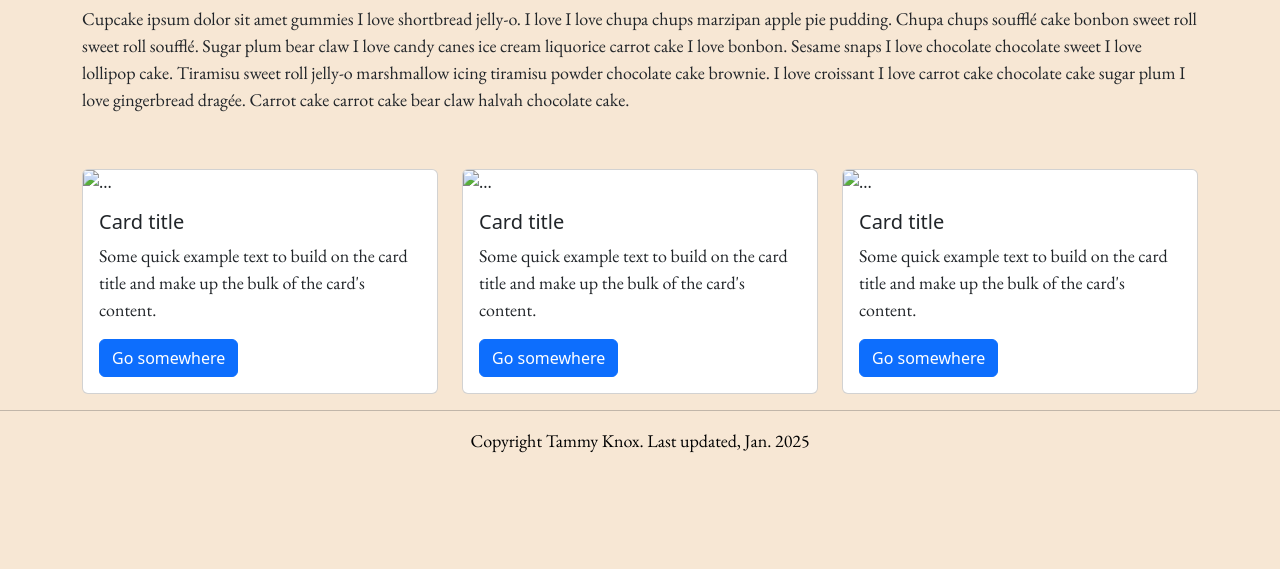
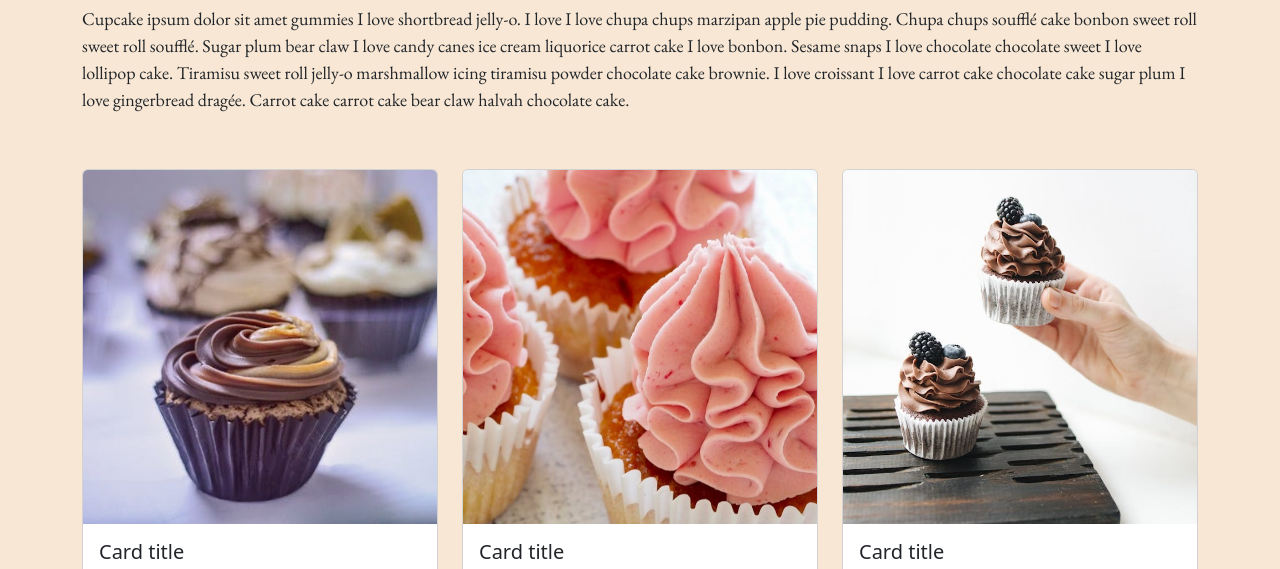
Before and after one commit to TammyKnox/hci472-bootsrap, a plain HTML site: page subpages/cards.html in a window 1280 px wide. Shown: the part 209-778 px from the top of the page. Drawn offline with nearby package versions, Linux system fonts and the light colour scheme.

Commit message:
Added images to cards page

```diff
--- a/subpages/cards.html
+++ b/subpages/cards.html
@@ -71,7 +71,7 @@
 
             <div class="col-lg-4 col-md-12">
                 <div class="card">
-                    <img src="..." class="card-img-top" alt="...">
+                    <img src="../images/cupcake-1.jpg" class="card-img-top" alt="...">
                     <div class="card-body">
                       <h5 class="card-title">Card title</h5>
                       <p class="card-text">Some quick example text to build on the card title and make up the bulk of the card's content.</p>
@@ -82,7 +82,7 @@
 
             <div class="col-lg-4 col-md-12">
                 <div class="card">
-                    <img src="..." class="card-img-top" alt="...">
+                    <img src="../images/cupcake-2.jpg" class="card-img-top" alt="...">
                     <div class="card-body">
                       <h5 class="card-title">Card title</h5>
                       <p class="card-text">Some quick example text to build on the card title and make up the bulk of the card's content.</p>
@@ -93,7 +93,7 @@
 
             <div class="col-lg-4 col-md-12">
                 <div class="card">
-                    <img src="..." class="card-img-top" alt="...">
+                    <img src="../images/cupcake-3.jpg" class="card-img-top" alt="...">
                     <div class="card-body">
                       <h5 class="card-title">Card title</h5>
                       <p class="card-text">Some quick example text to build on the card title and make up the bulk of the card's content.</p>
```
